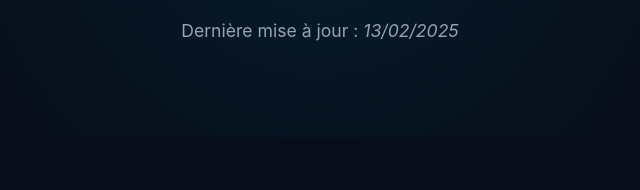
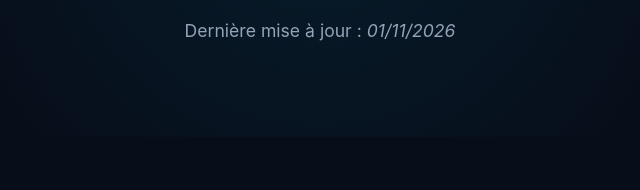
Before and after one commit to Quanthevaris/quanthevaris.github.io, a plain HTML site: page confidentialite.html in a window 1280 px wide. Shown: the part 182-372 px from the top of the page, 320-960 px from the left. Drawn offline with Linux system fonts and the light colour scheme.

Commit message:
Update privacy policy last updated date

```diff
--- a/confidentialite.html
+++ b/confidentialite.html
@@ -30,7 +30,7 @@
   <section class="hero hero-small">
     <div class="container">
       <h1>Politique de confidentialité</h1>
-      <p class="hero-subtitle">Dernière mise à jour : <span class="fill-in">13/02/2025</span></p>
+      <p class="hero-subtitle">Dernière mise à jour : <span class="fill-in">01/11/2026</span></p>
     </div>
   </section>
 
```
